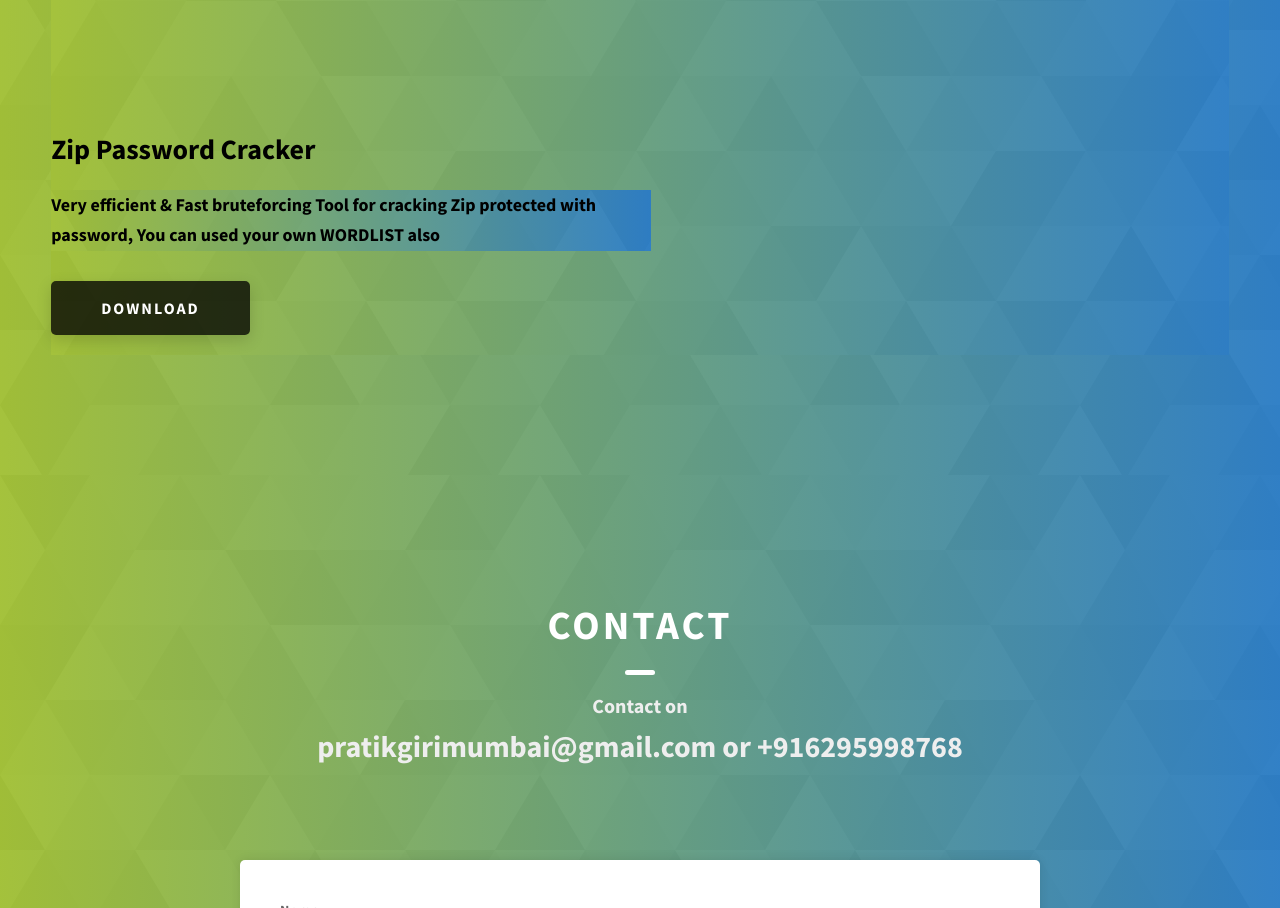
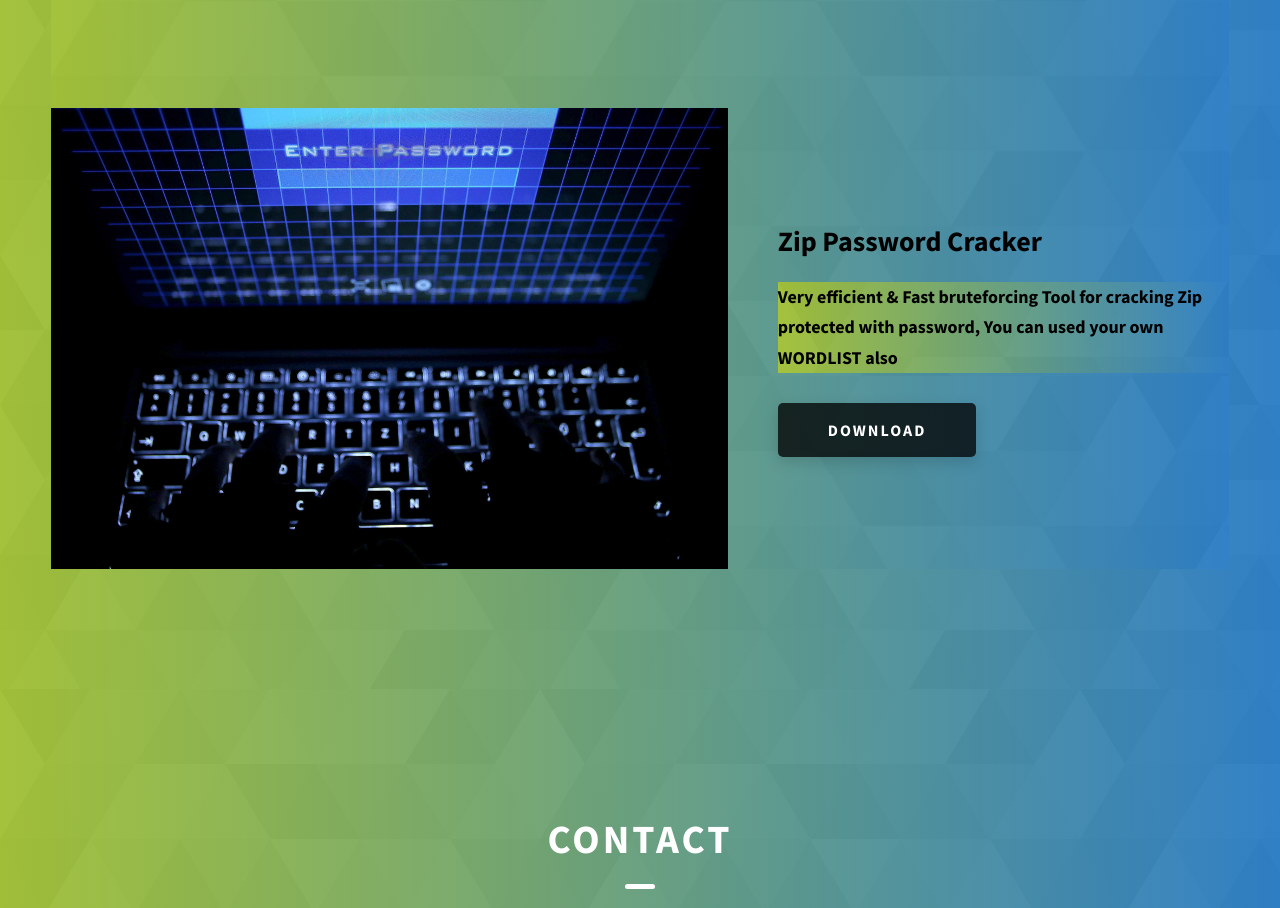
Before and after one commit to Pratik-Giri/projects, a plain HTML site: page index.html in a window 1280 px wide. Shown: the part 3528-4436 px from the top of the page. Drawn offline with Linux system fonts and the light colour scheme.

Commit message:
change please

```diff
--- a/index.html
+++ b/index.html
@@ -237,6 +237,16 @@
           </div>
 
 
+
+          <div class="projects__row">
+            <div class="projects__row-img-cont">
+              <img
+                src="assets/jpeg/zip.jpg"
+                alt="Software Screenshot"
+                class="projects__row-img"
+                loading="lazy"
+              />
+            </div>
             <div class="projects__row-content">
               <h3 class="projects__row-content-title">Zip Password Cracker</h3>
               <p class="projects__row-content-desc"><b>
```
